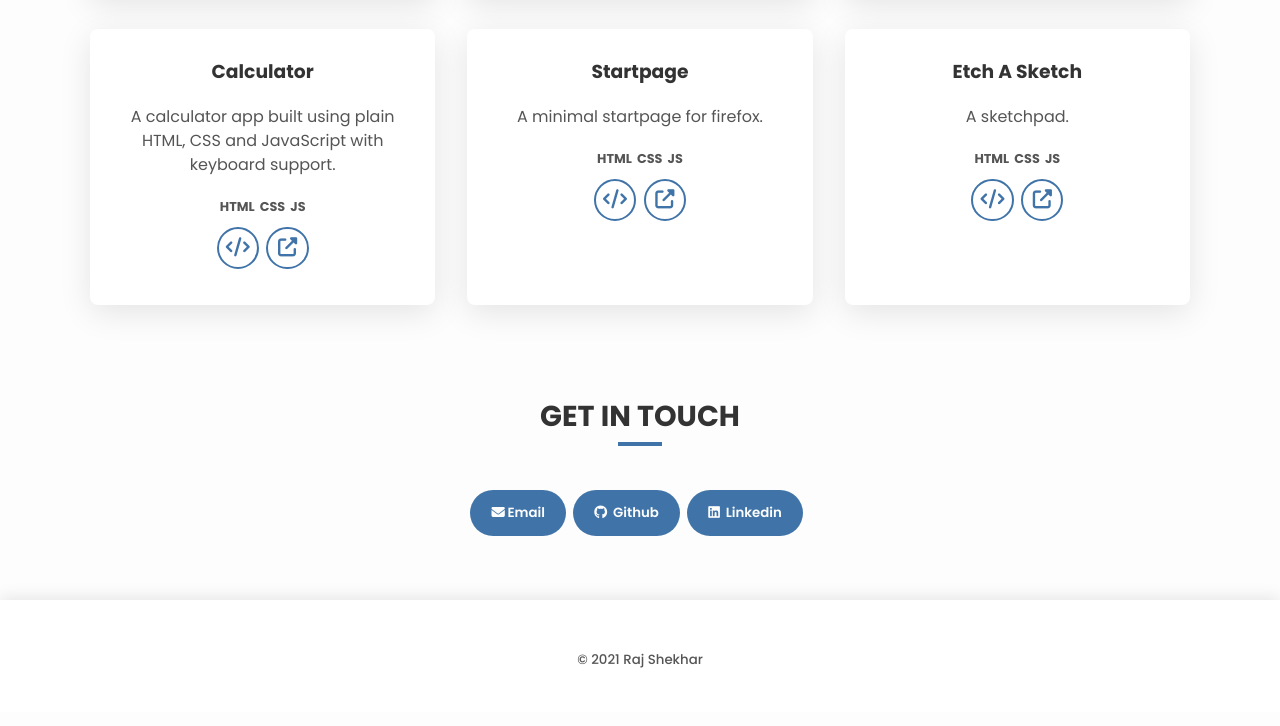
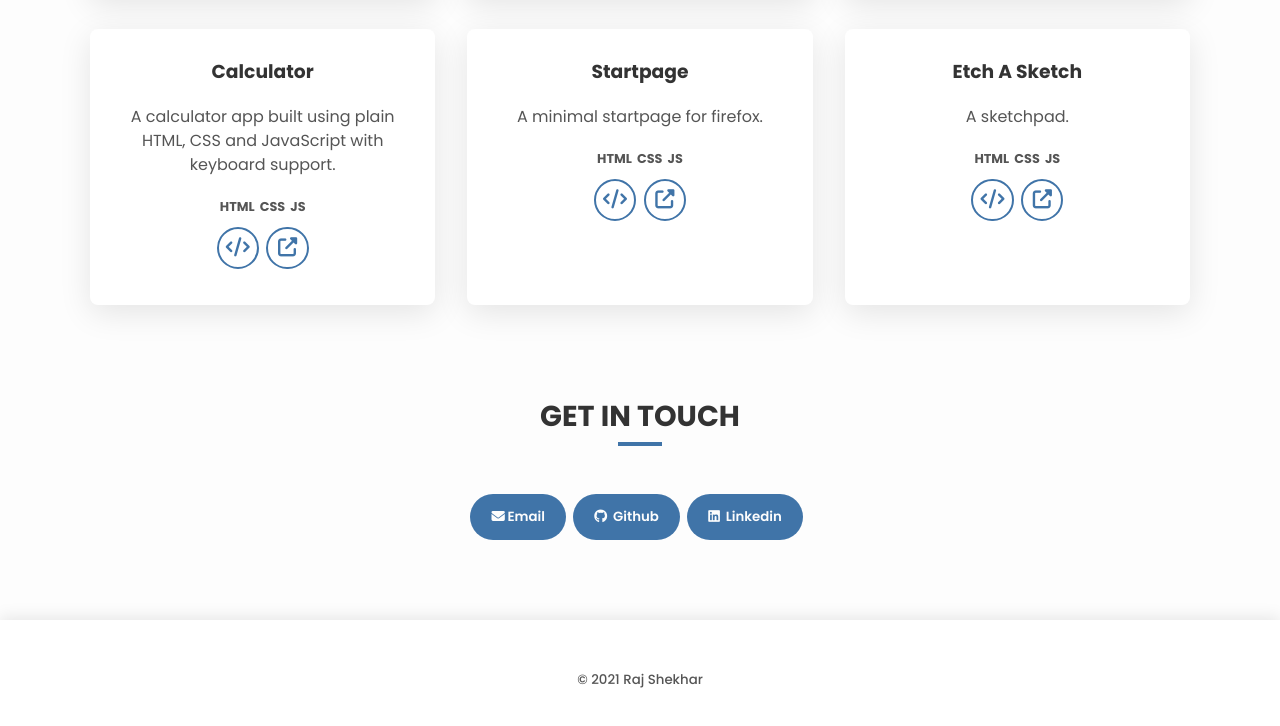
Before and after one commit to rjshkhr/rjshkhr.github.io, a website built with webpack: page src/index.html in a window 1280 px wide. Shown: the part 1287-2013 px from the top of the page. Built offline with nearby package versions, Linux system fonts and the light colour scheme.

Commit message:
Add flex wrap in contact buttons

```diff
--- a/src/styles/index.css
+++ b/src/styles/index.css
@@ -258,12 +258,14 @@ section {
 }
 
 .contact ul {
+	flex-wrap: wrap;
 	justify-content: center;
 }
 
 .contact button {
 	display: block;
 	margin-right: 0.5em;
+	margin-top: 0.3em;
 }
 
 .contact .icon,
@@ -272,7 +274,7 @@ section {
 }
 
 footer {
-	margin-top: 4em;
+	margin-top: 5em;
 	height: 7em;
 	flex-direction: column;
 	justify-content: center;
```
